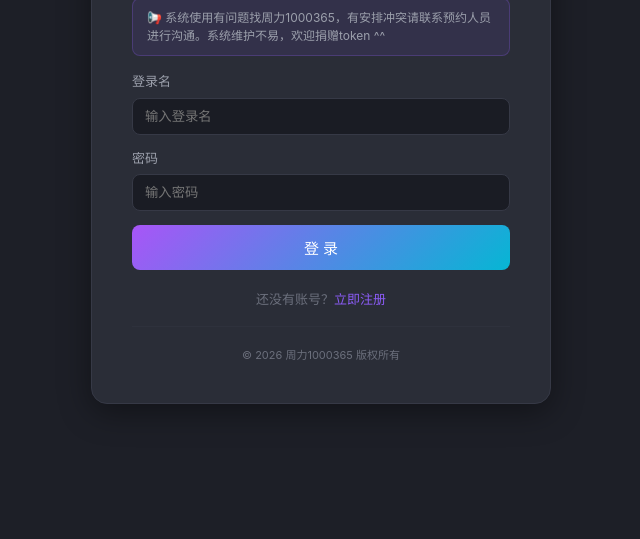
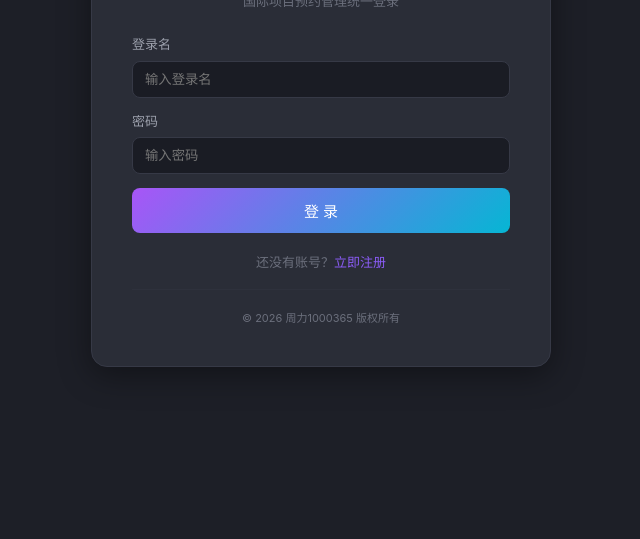
Before and after one commit to zhouli503-stack/one-by-one, a plain HTML site: page portal/index.html in a window 1280 px wide. Shown: the part 261-800 px from the top of the page, without its empty margins (319-959 px from the left). Drawn offline with nearby package versions, Linux system fonts and the light colour scheme.

Commit message:
删除 Portal 页面所有横幅通知

```diff
--- a/portal/index.html
+++ b/portal/index.html
@@ -18,7 +18,6 @@
           <h1>One-by-One 门户</h1>
           <p class="auth-subtitle">国际项目预约管理统一登录</p>
         </div>
-        <div class="notice-banner">📢 系统使用有问题找周力1000365，有安排冲突请联系预约人员进行沟通。系统维护不易，欢迎捐赠token ^^</div>
         <div class="auth-form">
           <div class="form-group">
             <label>登录名</label>
@@ -43,7 +42,6 @@
           <h1>注册新账号</h1>
           <p class="auth-subtitle">请填写以下信息完成注册</p>
         </div>
-        <div class="notice-banner">📢 系统使用有问题找周力1000365，有安排冲突请联系预约人员进行沟通。系统维护不易，欢迎捐赠token ^^</div>
         <div class="auth-form">
           <div class="form-row">
             <div class="form-group"><label>登录名 *</label><input v-model="regForm.login_name" type="text"/></div>
@@ -68,7 +66,6 @@
 
     <!-- ===== Portal 首页 ===== -->
     <div v-if="page === 'portal'" class="portal-page">
-      <div class="notice-banner" style="max-width:800px;width:100%;margin-bottom:24px;">📢 系统使用有问题找周力1000365，有安排冲突请联系预约人员进行沟通。系统维护不易，欢迎捐赠token ^^</div>
       <div class="portal-header">
         <div class="portal-user">
           <div class="portal-avatar">{{ profile?.full_name?.charAt(0) || 'U' }}</div>
```
